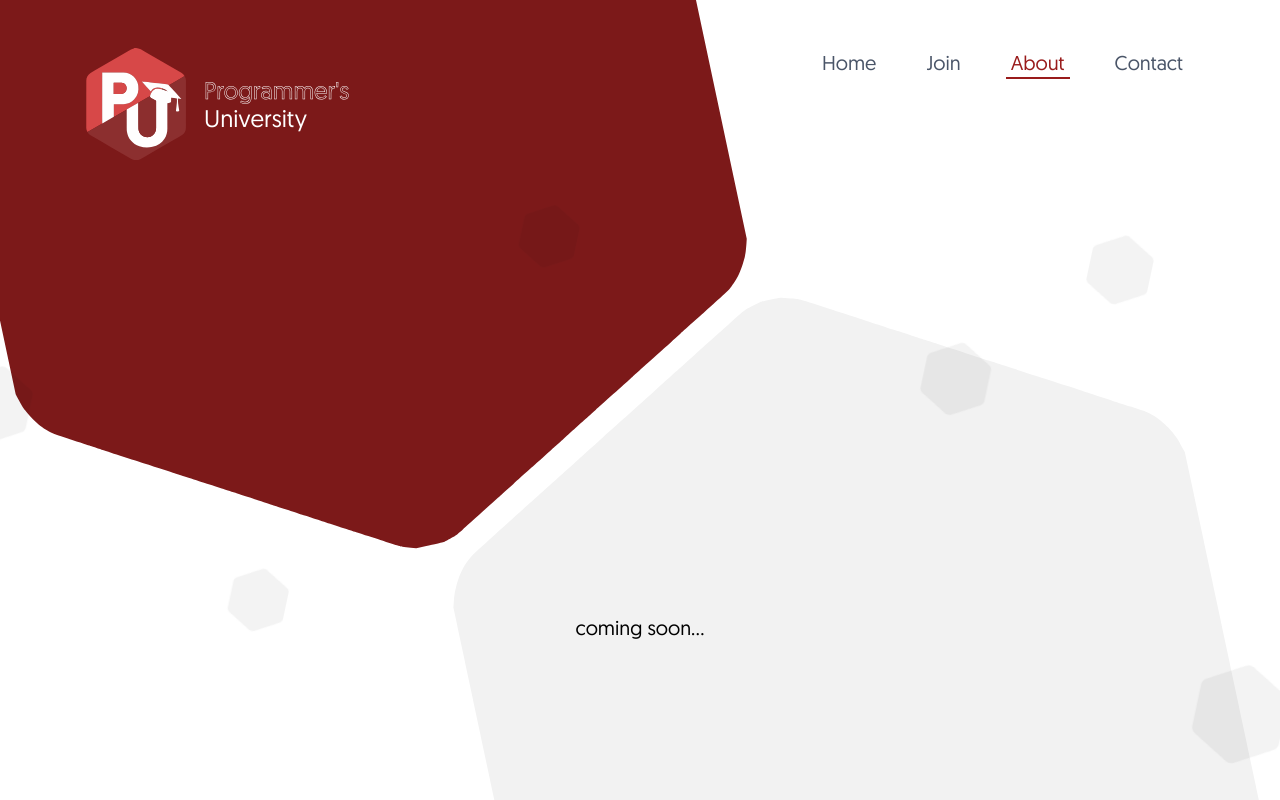
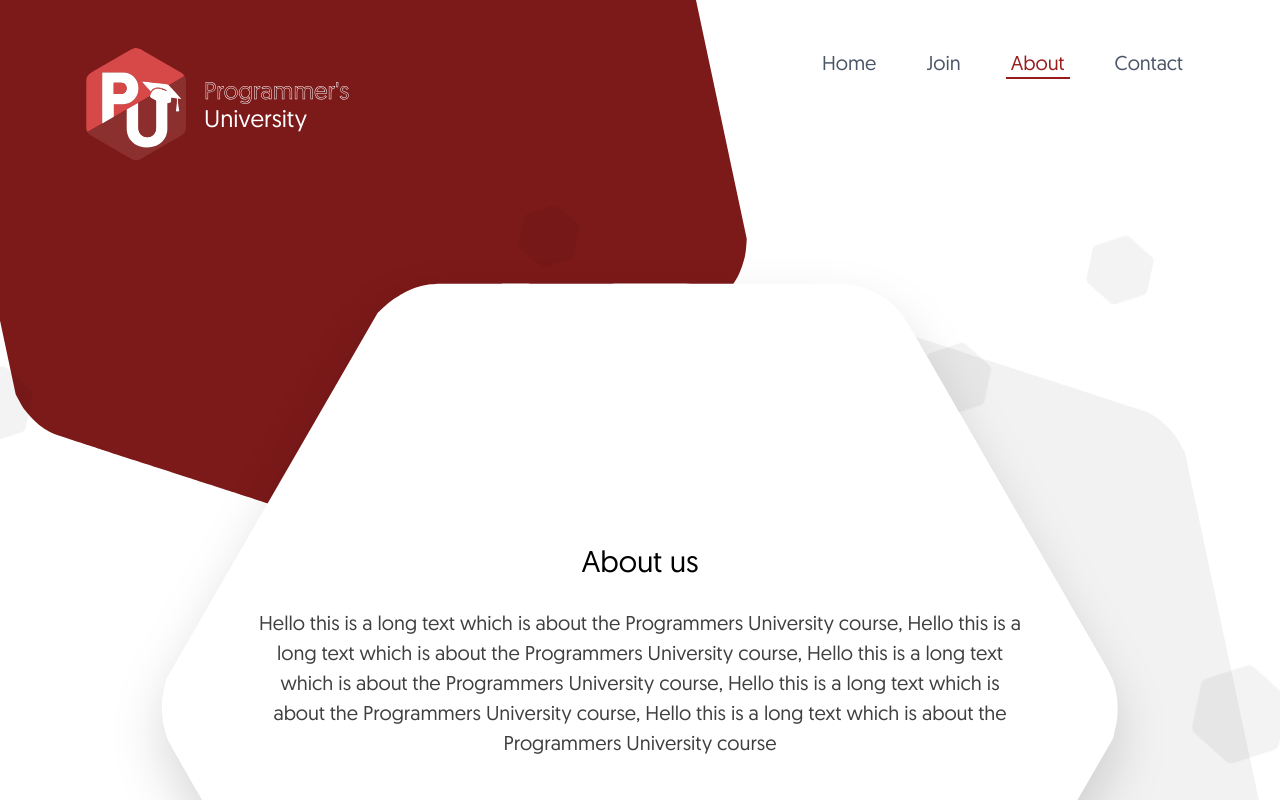
Before and after one commit to davud600/programmers-uni-site-client, a Next.js app: page /about in a window 1280 px wide. Built offline with nearby package versions, Linux system fonts and the light colour scheme.

Commit message:
feat: about page

```diff
--- a/src/pages/about/index.tsx
+++ b/src/pages/about/index.tsx
@@ -6,7 +6,21 @@ const About = () => (
     meta={<Meta title="About us" description="About Programmer's University" />}
   >
     <section id="about-section">
-      <h1 className="text-black">coming soon...</h1>
+      <div className="about-container-container">
+        <div className="about-container flex flex-col justify-center py-8 px-24 drop-shadow-2xl">
+          <article className="-mt-24 flex flex-col justify-center text-center">
+            <h1 className="text-lg text-black md:text-3xl">About us</h1>
+            <p className="text-base text-black opacity-75 md:text-xl">
+              Hello this is a long text which is about the Programmers
+              University course, Hello this is a long text which is about the
+              Programmers University course, Hello this is a long text which is
+              about the Programmers University course, Hello this is a long text
+              which is about the Programmers University course, Hello this is a
+              long text which is about the Programmers University course
+            </p>
+          </article>
+        </div>
+      </div>
     </section>
   </Main>
 );
--- a/src/styles/global.css
+++ b/src/styles/global.css
@@ -72,6 +72,25 @@ textarea:focus {
   transition:all 0.5s ease;
 }
 
+.about-container-container {
+  display: flex;
+  justify-content: center;
+  width: 100vw;
+  z-index:1;
+}
+
+.about-container {
+  background-image: url("/assets/images/hexagon-white-90deg.svg");
+  background-size: cover;
+  background-repeat: no-repeat;
+  background-position: center;
+  min-width: 575px;
+  min-height: 575px;
+  width: 105vw;
+  height: 105vw;
+  transition:all 0.5s ease;
+}
+
 @media (min-width: 768px) {
   .footer-payment-methods {
     display: grid;
@@ -79,6 +98,14 @@ textarea:focus {
   }
 
   .contact-container {
+    min-width: 60rem;
+    min-height: 60rem;
+    width: 66vw;
+    height: 66vw;
+    z-index:1;
+  }
+
+  .about-container {
     min-width: 60rem;
     min-height: 60rem;
     width: 66vw;
```
Also changed, not shown: public/assets/images/hexagon-white-90deg.svg (added).
